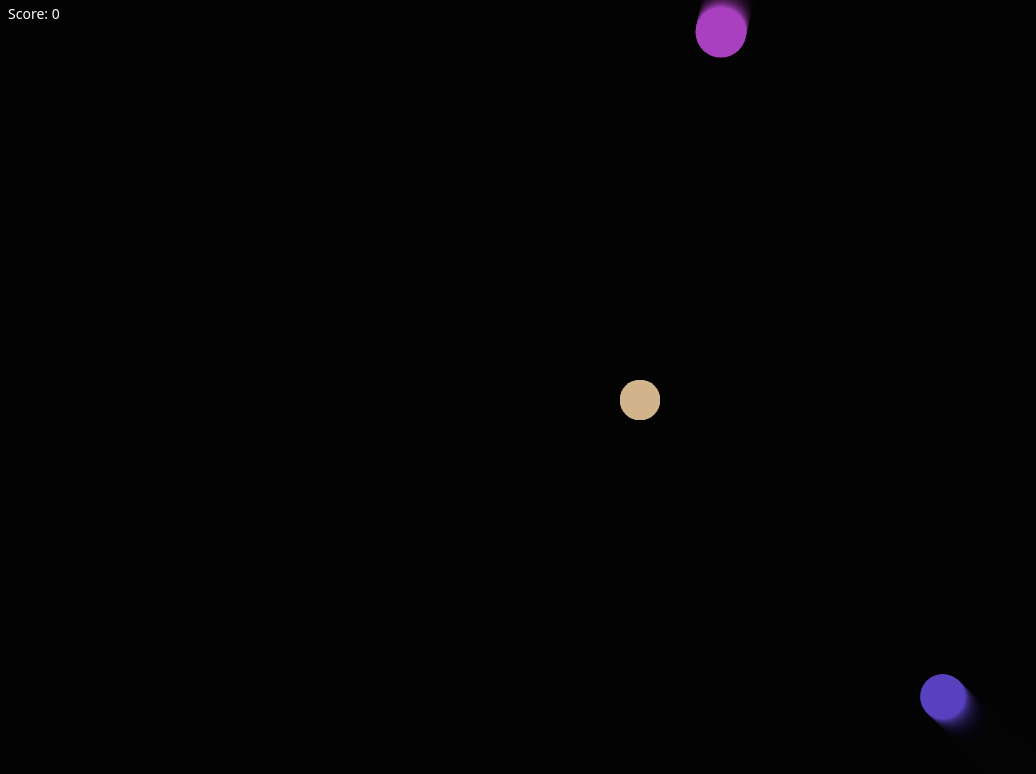
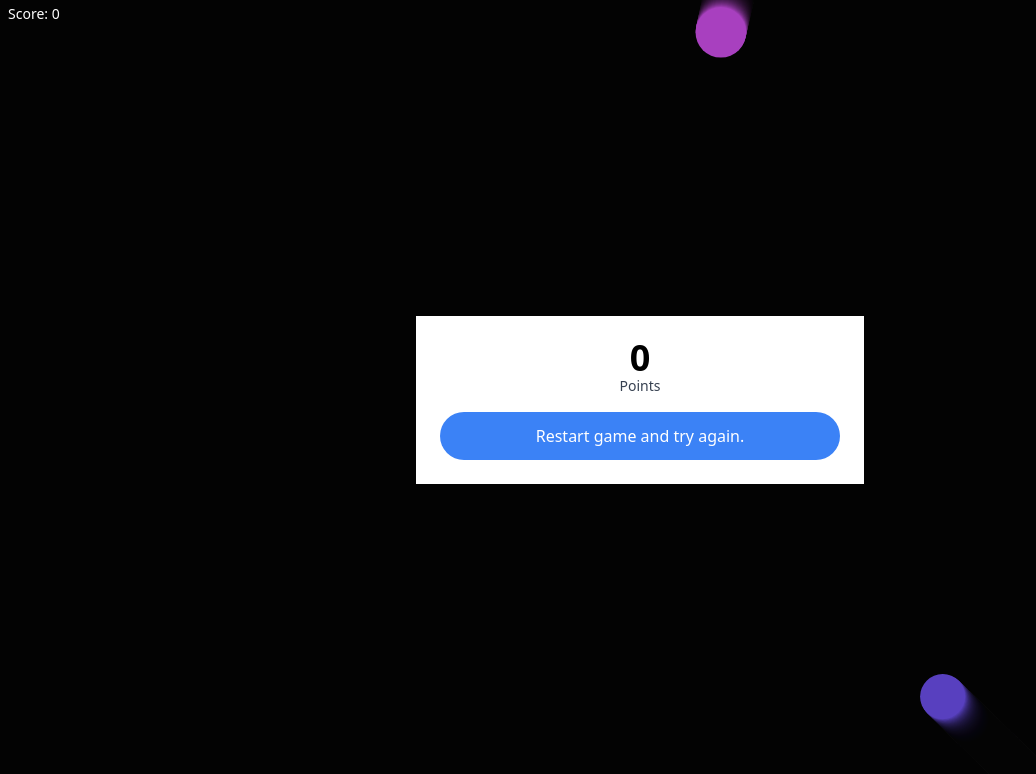
Before and after one commit to chamon562/revamp-canvas-shooter, a plain HTML site: page index.html in a window 1280 px wide. Shown: the whole page, without its empty margins (0-1036 px from the left). Drawn offline with nearby package versions, Linux system fonts and the light colour scheme.

Commit message:
Add css tailwind class properties to center the modal.

```diff
--- a/index.html
+++ b/index.html
@@ -18,6 +18,16 @@
          the score is being highlighted when clicking to shoot because it has user selected with it. use slelect-none -->
             <span>Score: </span><span id="score-num">0</span>
         </div>
+        <!-- modal container -->
+        <div class="fixed inset-0 flex items-center justify-center">
+            <div class="bg-white max-w-md w w-full p-6 text-center">
+                <h1 class="text-4xl font-bold leading-none">0</h1>
+                <p class="text-sm text-gray-700 mb-4">Points</p>
+                <div>
+                   <button class="bg-blue-500 text-white w-full py-3 rounded-full hover:bg-gray-500">Restart game and try again.</button>
+                </div>
+            </div>
+        </div>
         <canvas></canvas>
     </div>
     <!-- add gsap cdn -->
```
